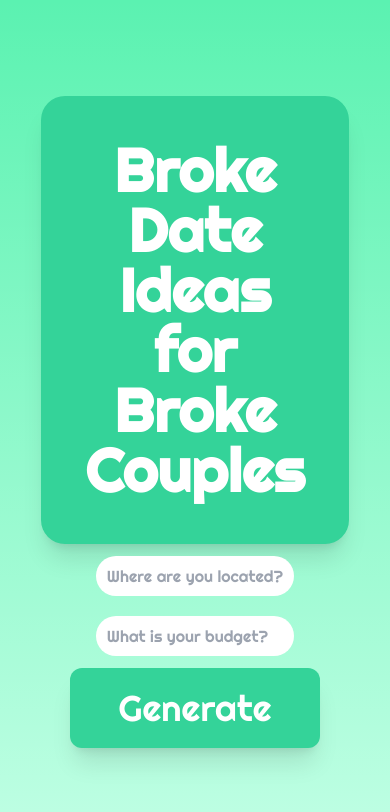
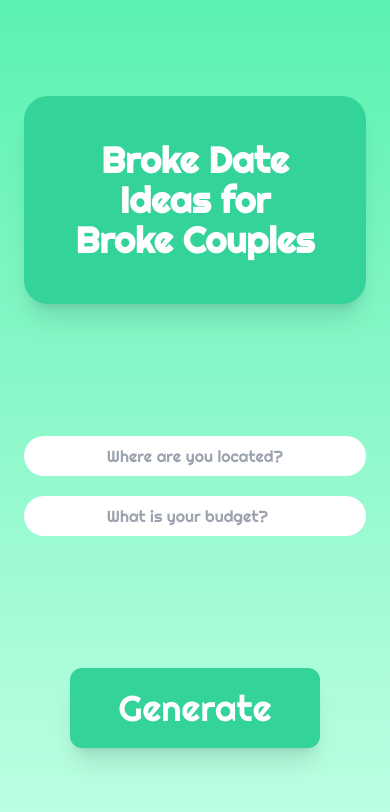
Before and after one commit to ayaayethan/broke-date-ideas-for-broke-couples, a Next.js app: page / in a window 390 px wide. Shown: the top 812 px of the page. Built offline with nearby package versions, Linux system fonts and the light colour scheme; no server answers.

Commit message:
Fixed mobile responsiveness

```diff
--- a/app/Ideas.js
+++ b/app/Ideas.js
@@ -31,8 +31,8 @@ export default function Ideas({ ideas }) {
           {ideas.map((idea, idx) => {
             if (idx % 2 === 0) {
               return <div className="my-5 mx-7 p-5 bg-emerald-600 rounded-xl" key={idx}>
-                       <h2 className="text-2xl">{(idx + 1) - (idx / 2)}. {idea}</h2>
-                       <p className="text-lg">{ideas[idx + 1]}</p>
+                       <h2 className="text-xl sm:text-2xl">{(idx + 1) - (idx / 2)}. {idea}</h2>
+                       <p className="text-sm sm:text-lg">{ideas[idx + 1]}</p>
                      </div>
             }
           })}
--- a/app/page.js
+++ b/app/page.js
@@ -50,8 +50,8 @@ export default function Home() {
   }
 
   return (
-    <main className="flex min-h-screen flex-col items-center justify-between p-24">
-      <h1 className="font-bold text-6xl text-center bg-emerald-400 rounded-3xl p-11 shadow-xl">Broke Date Ideas for Broke Couples</h1>
+    <main className="flex min-h-screen flex-col items-center justify-between px-6 py-24 sm:px-24">
+      <h1 className="font-bold text-4xl sm:text-6xl text-center bg-emerald-400 rounded-3xl p-11 shadow-xl">Broke Date Ideas for Broke Couples</h1>
       { !loadIdeas ?
         <div className="sm:flex sm:justify-evenly min-w-full border-separate">
           <form className="flex flex-col min-w-[70%] sm:min-w-[60%] md:min-w-[40%]">
```
